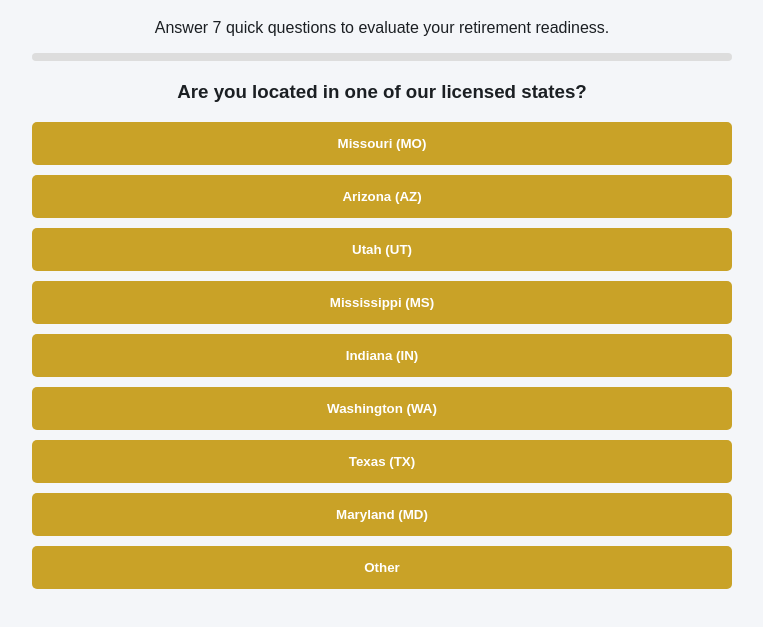
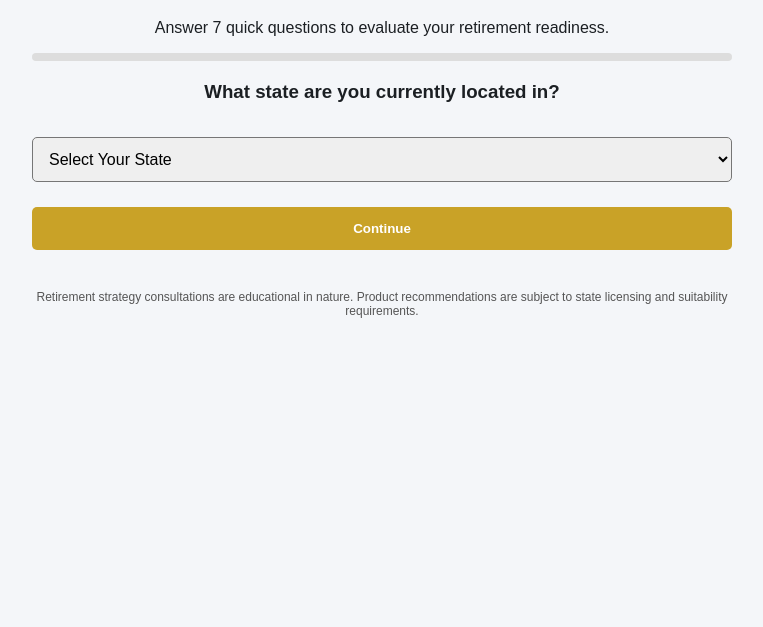
Before and after one commit to johnrussofinancial-eng/insurance-funnels, a plain HTML site: page federal/index.html in a window 1280 px wide. Shown: the part 131-758 px from the top of the page, without its empty margins (258-1021 px from the left). Drawn offline with Linux system fonts and the light colour scheme.

Commit message:
Nationwide dropdown state capture added

```diff
--- a/federal/index.html
+++ b/federal/index.html
@@ -49,6 +49,14 @@ button:hover {
     opacity: 0.9;
 }
 
+select {
+    width: 100%;
+    padding: 12px;
+    margin: 15px 0;
+    border-radius: 5px;
+    font-size: 16px;
+}
+
 .progress {
     height: 8px;
     background: #ddd;
@@ -61,6 +69,12 @@ button:hover {
     width: 0%;
     background: #0A1F44;
     border-radius: 4px;
+}
+
+.footer {
+    margin-top: 40px;
+    font-size: 12px;
+    color: #555;
 }
 </style>
 </head>
@@ -76,18 +90,65 @@ button:hover {
     <div class="progress-bar" id="progressBar"></div>
 </div>
 
-<!-- STATE GATE -->
+<!-- STATE DROPDOWN -->
 <div class="question active" id="q0">
-<h3>Are you located in one of our licensed states?</h3>
-<button onclick="next('MO')">Missouri (MO)</button>
-<button onclick="next('AZ')">Arizona (AZ)</button>
-<button onclick="next('UT')">Utah (UT)</button>
-<button onclick="next('MS')">Mississippi (MS)</button>
-<button onclick="next('IN')">Indiana (IN)</button>
-<button onclick="next('WA')">Washington (WA)</button>
-<button onclick="next('TX')">Texas (TX)</button>
-<button onclick="next('MD')">Maryland (MD)</button>
-<button onclick="disqualify()">Other</button>
+<h3>What state are you currently located in?</h3>
+
+<select id="stateSelect">
+<option value="">Select Your State</option>
+<option>Alabama</option>
+<option>Alaska</option>
+<option>Arizona</option>
+<option>Arkansas</option>
+<option>California</option>
+<option>Colorado</option>
+<option>Connecticut</option>
+<option>Delaware</option>
+<option>Florida</option>
+<option>Georgia</option>
+<option>Hawaii</option>
+<option>Idaho</option>
+<option>Illinois</option>
+<option>Indiana</option>
+<option>Iowa</option>
+<option>Kansas</option>
+<option>Kentucky</option>
+<option>Louisiana</option>
+<option>Maine</option>
+<option>Maryland</option>
+<option>Massachusetts</option>
+<option>Michigan</option>
+<option>Minnesota</option>
+<option>Mississippi</option>
+<option>Missouri</option>
+<option>Montana</option>
+<option>Nebraska</option>
+<option>Nevada</option>
+<option>New Hampshire</option>
+<option>New Jersey</option>
+<option>New Mexico</option>
+<option>New York</option>
+<option>North Carolina</option>
+<option>North Dakota</option>
+<option>Ohio</option>
+<option>Oklahoma</option>
+<option>Oregon</option>
+<option>Pennsylvania</option>
+<option>Rhode Island</option>
+<option>South Carolina</option>
+<option>South Dakota</option>
+<option>Tennessee</option>
+<option>Texas</option>
+<option>Utah</option>
+<option>Vermont</option>
+<option>Virginia</option>
+<option>Washington</option>
+<option>West Virginia</option>
+<option>Wisconsin</option>
+<option>Wyoming</option>
+</select>
+
+<button onclick="submitState()">Continue</button>
 </div>
 
 <!-- Q1 -->
@@ -96,7 +157,7 @@ button:hover {
 <button onclick="next('FERS')">Yes – FERS</button>
 <button onclick="next('CSRS')">Yes – CSRS</button>
 <button onclick="next('Hybrid')">Yes – Military / Hybrid</button>
-<button onclick="disqualify()">No</button>
+<button onclick="next('No')">No</button>
 </div>
 
 <!-- Q2 -->
@@ -143,17 +204,15 @@ button:hover {
 <button onclick="showResult()">Not right now</button>
 </div>
 
-<!-- RESULT -->
 <div class="question" id="result">
 <h3>Your Retirement Strategy May Have Gaps</h3>
 <p>Many federal employees miss optimization opportunities in pension coordination, TSP strategy, and benefit timing.</p>
 <button onclick="goToCalendly()">Schedule My Review</button>
 </div>
 
-<!-- DISQUALIFIED -->
-<div class="question" id="disqualified">
-<h3>This Assessment Is Limited To Licensed States</h3>
-<p>We currently provide federal retirement reviews only in MO, AZ, UT, MS, IN, WA, TX, and MD.</p>
+<div class="footer">
+Retirement strategy consultations are educational in nature.
+Product recommendations are subject to state licensing and suitability requirements.
 </div>
 
 </div>
@@ -177,9 +236,15 @@ function updateProgress() {
     document.getElementById("progressBar").style.width = percent + "%";
 }
 
+function submitState() {
+    let selectedState = document.getElementById("stateSelect").value;
+    if (!selectedState) return alert("Please select your state.");
+    answers.state = selectedState;
+    next();
+}
+
 function next(answer) {
 
-    if (current === 0) answers.state = answer;
     if (current === 1) answers.employeeType = answer;
     if (current === 2) answers.yearsService = answer;
     if (current === 3) answers.retirementTimeline = answer;
@@ -194,11 +259,6 @@ function next(answer) {
     }
 
     updateProgress();
-}
-
-function disqualify() {
-    document.getElementById("q" + current).classList.remove("active");
-    document.getElementById("disqualified").classList.add("active");
 }
 
 function showResult() {
```
